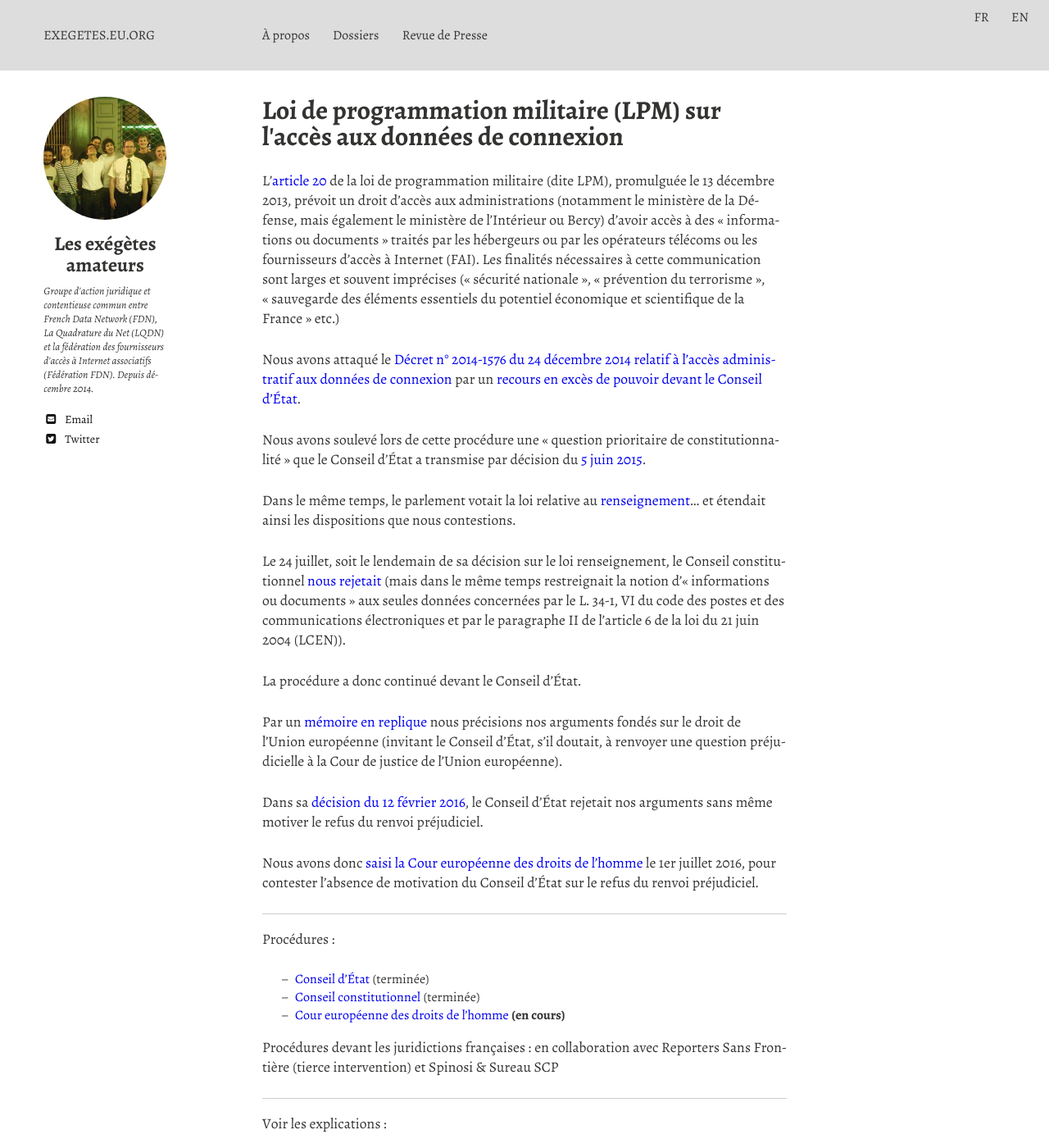
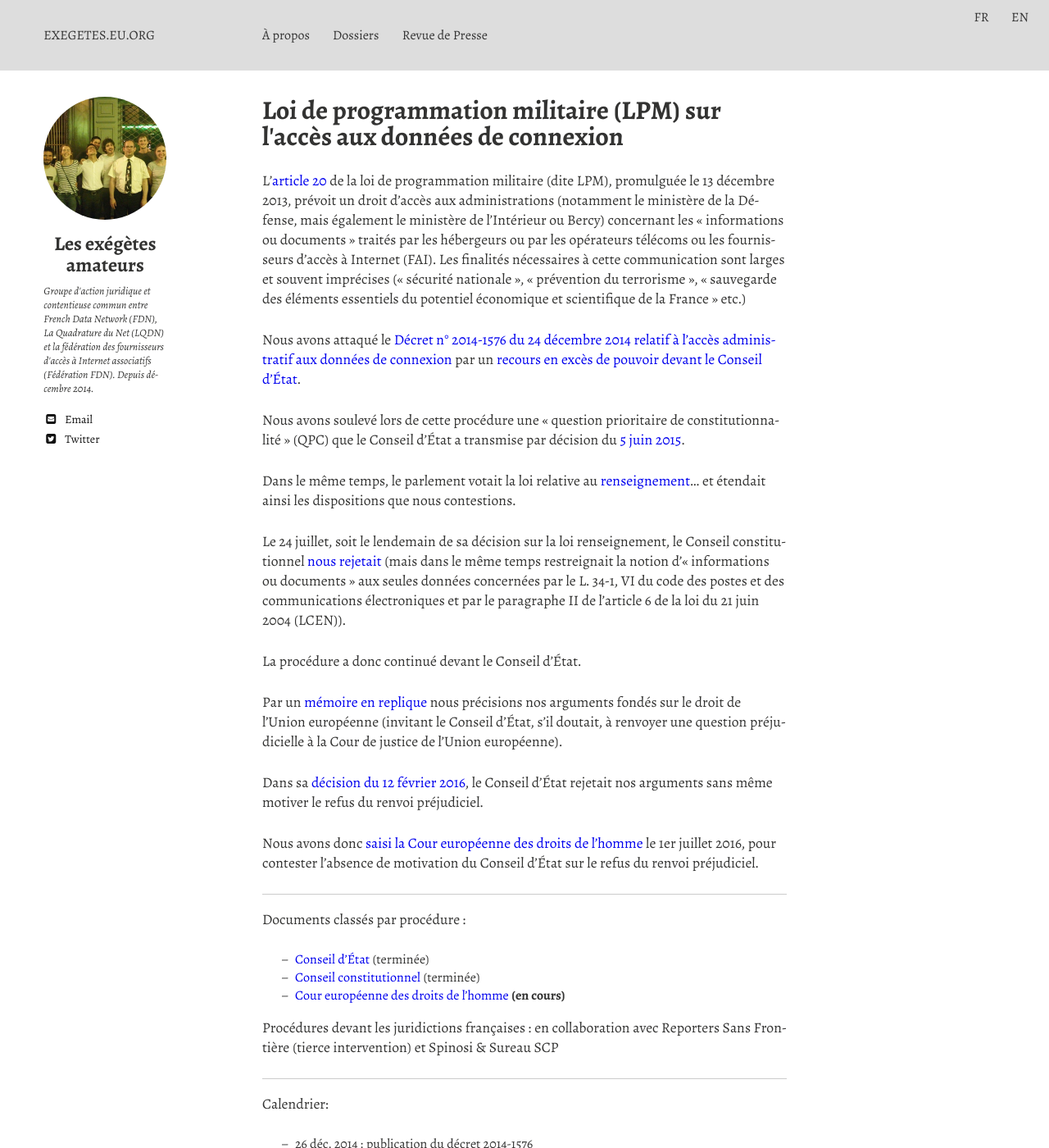
Before and after one commit to hugoroy/exegetes-web, a Jekyll site: the page built from _dossiers/lpm.md, in a window 1280 px wide and 1400 px high. Shown: the whole window at 82% size. Built offline with Jekyll 4.4.1, drawn with Linux system fonts in a browser that asks for light colours; nearby versions of some CDN libraries; some of the changed text lies outside the part shown.

Commit message:
corrections mineures

```diff
--- a/_dossiers/lpm.md
+++ b/_dossiers/lpm.md
@@ -9,7 +10,7 @@ L'[article 20](http://www.legifrance.gouv.fr/eli/loi/2013/12/18/DEFX1317084L/jo#
 de la loi de programmation militaire (dite LPM), promulguée le 13
 décembre 2013, prévoit un droit d'accès aux administrations (notamment
 le ministère de la Défense, mais également le ministère de l'Intérieur
-ou Bercy) d'avoir accès à des « informations ou documents » traités
+ou Bercy) concernant les « informations ou documents » traités
 par les hébergeurs ou par les opérateurs télécoms ou les fournisseurs
 d'accès à Internet (FAI). Les finalités nécessaires à cette
 communication sont larges et souvent imprécises (« sécurité
@@ -24,14 +25,14 @@ par un [recours en excès de pouvoir devant le Conseil
 d'État][lpmCEtat].
 
 Nous avons soulevé lors de cette procédure une « question prioritaire
-de constitutionnalité » que le Conseil d'État a transmise par décision
+de constitutionnalité » (QPC) que le Conseil d'État a transmise par décision
 du [5 juin 2015](https://exegetes.eu.org/recours/lpm/CEtat/2015-06-05-recours_LPM_confirmation_dossier.pdf).
 
 Dans le même temps, le parlement votait la loi relative au
 [renseignement]... et étendait ainsi les dispositions que nous
 contestions.
 
-Le 24 juillet, soit le lendemain de sa décision sur le loi
+Le 24 juillet, soit le lendemain de sa décision sur la loi
 renseignement, le Conseil constitutionnel [nous
 rejetait](http://www.conseil-constitutionnel.fr/conseil-constitutionnel/francais/les-decisions/acces-par-date/decisions-depuis-1959/2015/2015-478-qpc/decision-n-2015-478-qpc-du-24-juillet-2015.144165.html)
 (mais dans le même temps restreignait la notion d'« informations ou
@@ -57,7 +58,7 @@ motivation du Conseil d'État sur le refus du renvoi préjudiciel.
 
 ------
 
-Procédures :
+Documents classés par procédure :
 
  - [Conseil d'État][lpmCEtat] (terminée)
  - [Conseil constitutionnel][lpmCConst] (terminée)
@@ -65,21 +66,6 @@ Procédures :
 
 Procédures devant les juridictions françaises : en collaboration avec
 Reporters Sans Frontière (tierce intervention) et Spinosi & Sureau SCP
-
-
------
-
-Voir les explications :
-
- -  sur le site de [LQDN](https://www.laquadrature.net/fr/decret-lpm-la-quadrature-du-net-depose-un-recours-devant-le-conseil-detat)
- -  sur le [blog de FDN](http://blog.fdn.fr/?post/2015/04/01/Publication-du-recours-contre-le-decret-LPM)
-
-Concernant la QPC :
-
- - Annonce du dépot par [FDN](http://blog.fdn.fr/?post/2015/04/15/Depot-d-une-QPC-sur-l-article-20-de-la-LPM)
- - Réaction à la transmission par [LQDN](https://www.laquadrature.net/fr/premiere-victoire-pour-les-citoyens-contre-la-surveillance-la-loi-de-programmation-militaire-devant)
- - Réaction à la décision QPC par [LQDN](https://www.laquadrature.net/fr/honte-sur-la-france-le-conseil-constitutionnel-valide-largement-la-loi-renseignement)
-
 
 
 
@@ -119,3 +105,18 @@ Calendrier:
  -  28 juin 2016 : saisine de la CEDH
  -  12 août 2016 : fin du délai pour le recours CEDH
  -  25 octobre 2016 : réception des « étiquettes » de la CEDH pour FDN et LQDN
+
+
+
+-----
+
+Liens et billets de blog:
+
+ -  sur le site de [LQDN](https://www.laquadrature.net/fr/decret-lpm-la-quadrature-du-net-depose-un-recours-devant-le-conseil-detat)
+ -  sur le [blog de FDN](http://blog.fdn.fr/?post/2015/04/01/Publication-du-recours-contre-le-decret-LPM)
+
+Concernant la QPC :
+
+ - Annonce du dépot par [FDN](http://blog.fdn.fr/?post/2015/04/15/Depot-d-une-QPC-sur-l-article-20-de-la-LPM)
+ - Réaction à la transmission par [LQDN](https://www.laquadrature.net/fr/premiere-victoire-pour-les-citoyens-contre-la-surveillance-la-loi-de-programmation-militaire-devant)
+ - Réaction à la décision QPC par [LQDN](https://www.laquadrature.net/fr/honte-sur-la-france-le-conseil-constitutionnel-valide-largement-la-loi-renseignement)
```
Also changed, not shown: other parts of _dossiers/lpm.md (+1 -0 lines), dossiers/index.md (+3 -3 lines).
